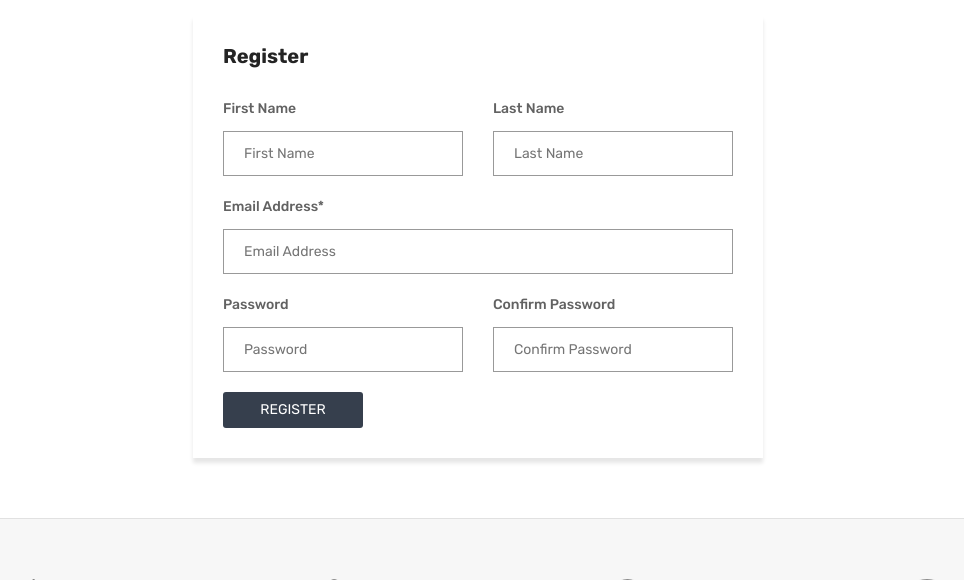
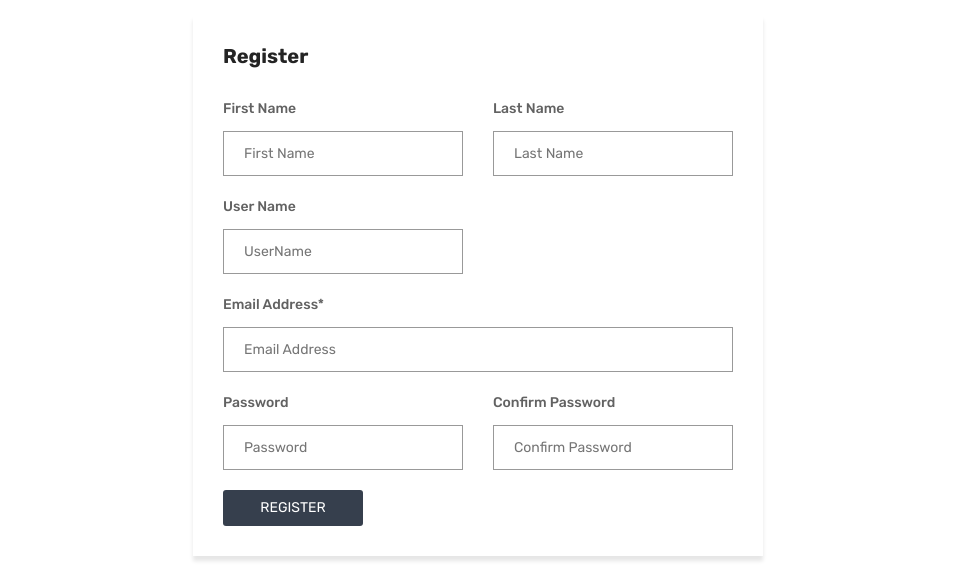
Before and after one commit to sydulamin10/SpiceMartBD, a Django app: page /accounts/signup/ in a window 1280 px wide. Shown: the part 313-893 px from the top of the page, without its empty margins (162-1126 px from the left). Run offline with Django 4.2, Linux system fonts and the light colour scheme; some libraries are stand-ins or nearby versions.

Commit message:
login reg logout Commit

```diff
--- a/accounts/urls.py
+++ b/accounts/urls.py
@@ -1,11 +1,9 @@
-
-
 from django.urls import path
-from .views import forget_pass, signup, signin
-
+from .views import forget_pass, signup, signin, signout
 
 urlpatterns = [
-    path('signin/',signin, name='signin'),
-    path('signup/',signup, name='signup'),
-    path('forget_pass/',forget_pass, name='forget_pass'),
+    path('signin/', signin, name='signin'),
+    path('signup/', signup, name='signup'),
+    path('signout/', signout, name='signout'),
+    path('forget_pass/', forget_pass, name='forget_pass'),
 ]
--- a/accounts/views.py
+++ b/accounts/views.py
@@ -1,4 +1,6 @@
-from django.shortcuts import render
+from django.shortcuts import render, redirect
+from django.contrib.auth.models import User, auth
+from django.contrib import messages
 
 
 # Create your views here.
@@ -7,8 +9,70 @@ def forget_pass(r):
 
 
 def signup(r):
+    if r.user.is_authenticated:
+        return redirect('home')
+
+    if r.method == 'POST':
+        first_name = r.POST.get('first_name')
+        last_name = r.POST.get('last_name')
+        username = r.POST.get('username')
+        email = r.POST.get('email')
+        password = r.POST.get('pass')
+        password1 = r.POST.get('pass1')
+        if len(password) < 8:
+            messages.success(r, "Profile pass must be 8 character.")
+        else:
+            if password:
+                a = []
+                b = ['0', '1', '2', '3', '4', '5', '6', '7', '8', '9']
+                c = []
+                d = ['&', '$', '#', '@', '*', '!', '_', '/', '-']
+                for i in b:
+                    if i in password:
+                        a.append(i)
+                for i in d:
+                    if i in password:
+                        c.append(i)
+
+                if len(a) != 0 and len(c) != 0:
+                    if password == password1:
+                        if User.objects.filter(username=username).exists():
+                            messages.success(r, "Profile Name Already Taken.")
+                        elif User.objects.filter(email=email).exists():
+                            messages.success(r, "Profile Email Already Taken.")
+                        else:
+                            user = User.objects.create_user(first_name=first_name, last_name=last_name, email=email,
+                                                            username=username, password=password)
+                            user.set_password(password)
+                            user.save()
+                            messages.success(r, "Profile Created.")
+                            return redirect('signin')
+                    else:
+                        messages.warning(r, "Profile Password not Matched.")
+                else:
+                    messages.warning(r, "enter minimum 1 number and 1 special character in your password.")
+
     return render(r, 'accounts/Sign Up.html')
 
 
 def signin(r):
+    if r.user.is_authenticated:
+        return redirect('home')
+
+    if r.method == 'POST':
+        username = r.POST.get('name')
+        password = r.POST.get('pass')
+        user = auth.authenticate(username=username, password=password)
+        if user:
+            auth.login(r, user)
+            messages.warning(r, "User Logged in.")
+            return redirect('home')
+        else:
+            messages.warning(r, "User Not Found.")
+            return redirect('signup')
     return render(r, 'accounts/Sign In.html')
+
+
+def signout(r):
+    auth.logout(r)
+    return redirect('signin')
--- a/templates/accounts/Sign Up.html
+++ b/templates/accounts/Sign Up.html
@@ -16,37 +16,49 @@
 <!-- Begin Login Content Area -->
 <br>
 <br>
-<div class="page-section mb-60" >
+<div class="page-section mb-60">
     <div class="container">
         <div class="row">
 
             <div class="col-sm-12 col-md-12 col-lg-6 col-xs-12" style="margin:auto;">
-                <form action="#">
+                <form method="POST">
+                    {% csrf_token %}
                     <div class="login-form">
+                        {% if messages %}
+                            <ul class="messages">
+                                {% for message in messages %}
+                                <li style="color:red;" class="{{ message.tags }}">{{ message }}</li>
+                                {% endfor %}
+                            </ul>
+                        {% endif %}
                         <h4 class="login-title">Register</h4>
                         <div class="row">
                             <div class="col-md-6 col-12 mb-20">
                                 <label>First Name</label>
-                                <input class="mb-0" type="text" placeholder="First Name">
+                                <input class="mb-0" type="text" name="first_name" placeholder="First Name">
                             </div>
                             <div class="col-md-6 col-12 mb-20">
                                 <label>Last Name</label>
-                                <input class="mb-0" type="text" placeholder="Last Name">
+                                <input class="mb-0" type="text" name="last_name" placeholder="Last Name">
+                            </div>
+                            <div class="col-md-6 col-12 mb-20">
+                                <label>User Name</label>
+                                <input class="mb-0" type="text" name="username" placeholder="UserName">
                             </div>
                             <div class="col-md-12 mb-20">
                                 <label>Email Address*</label>
-                                <input class="mb-0" type="email" placeholder="Email Address">
+                                <input class="mb-0" type="email" name="email" placeholder="Email Address">
                             </div>
                             <div class="col-md-6 mb-20">
                                 <label>Password</label>
-                                <input class="mb-0" type="password" placeholder="Password">
+                                <input class="mb-0" type="password" name="pass" placeholder="Password">
                             </div>
                             <div class="col-md-6 mb-20">
                                 <label>Confirm Password</label>
-                                <input class="mb-0" type="password" placeholder="Confirm Password">
+                                <input class="mb-0" type="password" name="pass1" placeholder="Confirm Password">
                             </div>
                             <div class="col-12">
-                                <button class="register-button mt-0">Register</button>
+                                <button type="submit" class="register-button mt-0">Register</button>
                             </div>
                         </div>
                     </div>
--- a/templates/home/base.html
+++ b/templates/home/base.html
@@ -49,7 +49,13 @@
 <![endif]-->
 <!-- Begin Body Wrapper -->
 <div class="body-wrapper">
-    <!-- Begin Header Area -->
+    {% if messages %}
+    <ul class="messages">
+        {% for message in messages %}
+        <li style="color:green;" class="{{ message.tags }}">{{ message }}</li>
+        {% endfor %}
+    </ul>
+    {% endif %}    <!-- Begin Header Area -->
     <header>
         <!-- Begin Header Top Area -->
         <div class="header-top">
@@ -297,8 +303,13 @@
 
                                     <li><a href="about-us.html">About Us</a></li>
                                     <li><a href="contact.html">Contact</a></li>
+                                    {% if user.is_authenticated %}
+                                    <li><a href="{% url 'signup' %}">{{user.username}}</a></li>
+                                    <li><a href="{% url 'signout' %}">Sign out</a></li>
+                                    {% else %}
                                     <li><a href="{% url 'signin' %}">Sign In </a></li>
                                     <li><a href="{% url 'signup' %}">Sign Up</a></li>
+                                    {% endif %}
                                     <!-- Begin Header Bottom Menu Information Area -->
                                     <li class="hb-info f-right p-0 d-sm-none d-lg-block">
                                         <span>6688 London, Greater London BAS 23JK, UK</span>
```
Also changed, not shown: manage.py (added, +22 -0 lines), templates/accounts/Sign In.html (+14 -6 lines), db.sqlite3.
